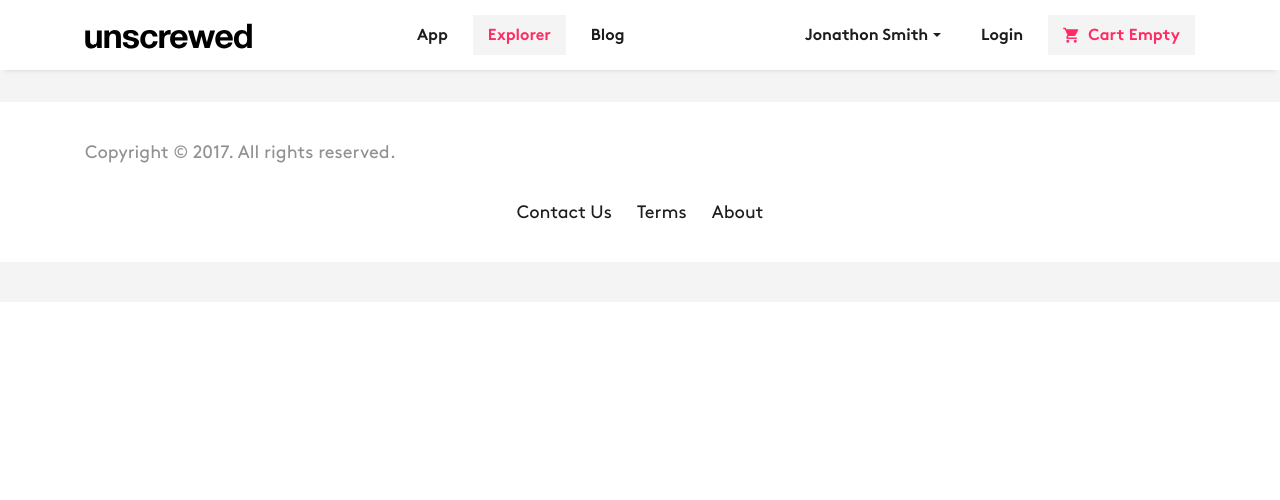
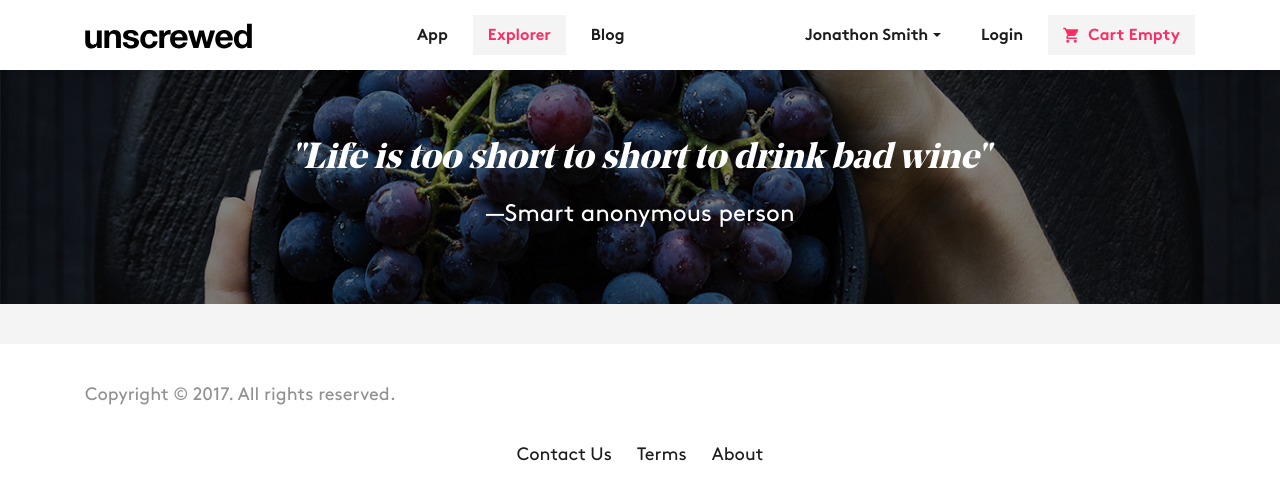
Before and after one commit to addval/unscrewed_react, a React (Create React App) app: page /explorer in a window 1280 px wide. Shown: the top 500 px of the page. Built offline with nearby package versions, Linux system fonts and the light colour scheme.

Commit message:
upper footer on explorer page

```diff
--- a/src/components/ExplorerPage.js
+++ b/src/components/ExplorerPage.js
@@ -1,7 +1,8 @@
 import React from 'react';
+import {UpperFooter} from './UpperFooter.js'
 
 export const ExplorerPage = () => {
 	return (
-		<h1>ExplorerPage</h1>
+		<UpperFooter />
 	)
 }
--- a/src/components/Footer.js
+++ b/src/components/Footer.js
@@ -1,9 +1,9 @@
 import React from 'react';
-import {
-  BrowserRouter as Router,
-  Route,
-  NavLink
- } from 'react-router-dom';
+// import {
+//   BrowserRouter as Router,
+//   Route,
+//   NavLink
+// } from 'react-router-dom';
 
 export const Footer = () => {
 	return (
--- a/src/components/TopNav.js
+++ b/src/components/TopNav.js
@@ -3,7 +3,7 @@ import {
   BrowserRouter as Router,
   Route,
   NavLink
- } from 'react-router-dom';
+} from 'react-router-dom';
 
 export const TopNav = () => {
 	return (
@@ -19,7 +19,7 @@ export const TopNav = () => {
 
 		                      <div className="d-flex justify-content-center">
 		                          <a href="../index.html" className="landing-header-menu-item d-flex flex-row align-items-center text-capitalize">App</a>
-		                          <NavLink className="landing-header-menu-item d-flex flex-row align-items-center text-capitalize active" to={{ pathname: "/explorer" }}>Explorer</NavLink>
+		                          <NavLink className="landing-header-menu-item d-flex flex-row align-items-center text-capitalize active" to={{ pathname: "/" }}>Explorer</NavLink>
 		                          <a href="../blog/index.html" className="landing-header-menu-item d-flex flex-row align-items-center text-capitalize">Blog</a>
 		                      </div>
 		                      <div className="d-flex flex-row align-items-center justify-content-end">
--- /dev/null
+++ b/src/components/UpperFooter.js
@@ -0,0 +1,14 @@
+import React from 'react';
+
+export const UpperFooter = () => {
+	return (
+		<div class="quote">
+      <div class="shadow">
+        <div class="container">
+          <h1>"Life is too short to short to drink bad wine"</h1>
+          <h2>—Smart anonymous person</h2>
+        </div>
+      </div>
+    </div>
+	)
+}
```
